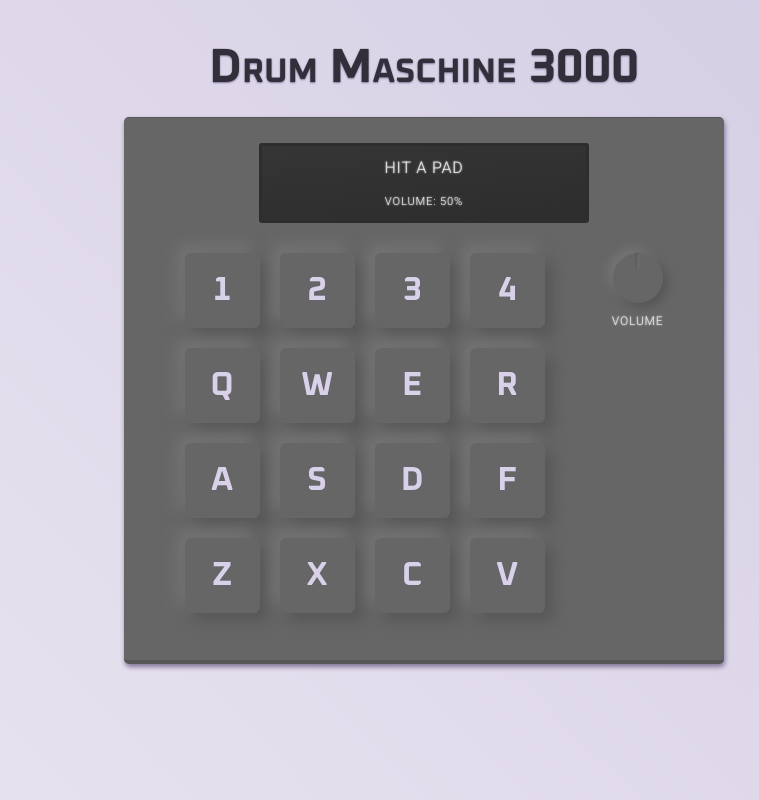
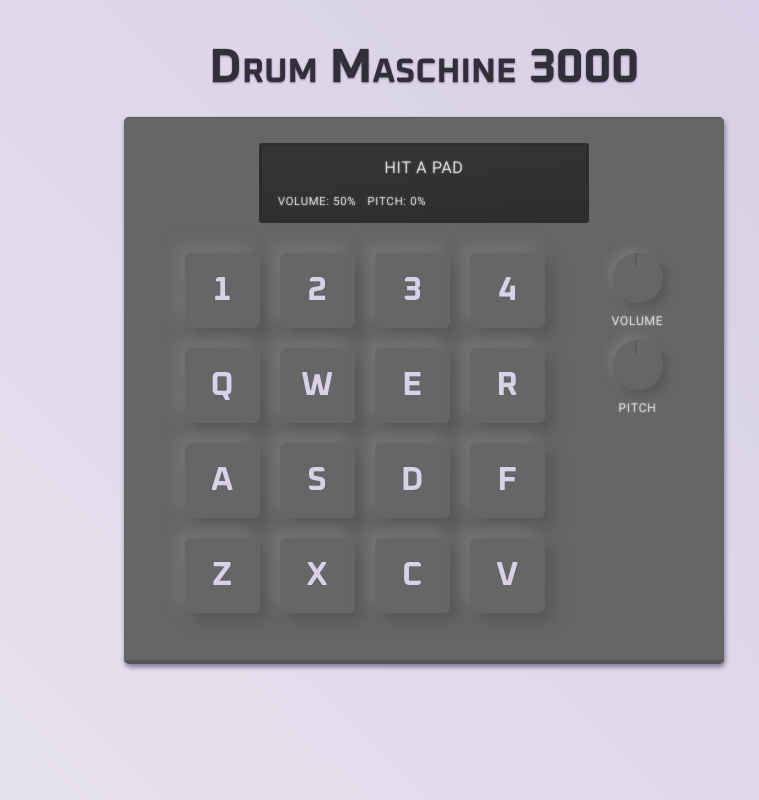
Before and after one commit to chadchristensen/drummachine3000, a React (Create React App) app: page / in a window 1280 px wide. Shown: the whole page, without its empty margins (216-975 px from the left). Built offline with nearby package versions, Linux system fonts and the light colour scheme; no server answers.

Commit message:
add pitch functionality

```diff
--- a/src/App.js
+++ b/src/App.js
@@ -80,7 +80,7 @@ function App () {
 
   const [activeSound, setActiveSound] = useState('Hit a pad');
   const [volume, setVolume] = useState(50);
-
+  const [pitch, setPitch] = useState(50);
   // Setup on first render
   useEffect(() => {
     // Setup Audio context
@@ -116,12 +116,16 @@ function App () {
     const keyIndex = keyMappings.findIndex(keyMapping => keyMapping.sound === activeSound);
     const soundFile = new Sound(context, buffer.getSoundByIndex(keyIndex));
 
-    soundFile.play(volume);
+    soundFile.play(volume, pitch);
   }, [activeSound]);
 
   function handleVolumeChange(newValue) {
     setVolume(newValue);
   };
+
+  function handlePitchChange(newPitchValue) {
+    setPitch(newPitchValue);
+  }
 
   return (
     <AppContainer>
@@ -129,7 +133,7 @@ function App () {
         <Title>Drum Maschine 3000</Title>
       </header>
       <DrumMachine>
-        <LedDisplay volume={volume} sound={activeSound} />
+        <LedDisplay volume={volume} pitch={pitch} sound={activeSound} />
         <WorkSpace>
           <DrumBank
             activeSound={activeSound}
@@ -145,6 +149,14 @@ function App () {
               value={volume}
               onChange={handleVolumeChange}
             />
+            <Knob
+              label='pitch'
+              degrees={260}
+              min={1}
+              max={100}
+              value={pitch}
+              onChange={handlePitchChange}
+            />
           </ControlKnobs>
         </WorkSpace>
       </DrumMachine>
--- a/src/Sound.js
+++ b/src/Sound.js
@@ -13,9 +13,10 @@ export default class Sound {
         this.gainNode.connect(this.context.destination);
     }
 
-    play(volume) {
+    play(volume, pitch) {
       this.setup();
       let gain = volume / 100;
+      this.source.playbackRate.value = pitch / 50;
       this.gainNode.gain.setValueAtTime(gain, 0);
       this.source.start(this.context.currentTime);
     }
--- a/src/components/LedDisplay.js
+++ b/src/components/LedDisplay.js
@@ -33,19 +33,21 @@ const SoundRow = styled.div`
 const ParameterRow = styled.div`
   font-size: .7em;
   // TODO: Uncomment once multiple parameters are added
-  /* align-self: flex-start; */
+  align-self: flex-start;
 
   span {
     display: inline-block;
+    margin-right: 1em;
   }
 `
 
-function LedDisplay({ sound, volume }) {
+function LedDisplay({ sound, volume, pitch }) {
   return (
     <DisplayContainer>
       <SoundRow sound={sound}>{sound}</SoundRow>
       <ParameterRow>
         <span>Volume: {volume}%</span>
+        <span>Pitch: {(pitch - 50) * 2}%</span>
       </ParameterRow>
     </DisplayContainer>
   )
@@ -53,7 +55,8 @@ function LedDisplay({ sound, volume }) {
 
 LedDisplay.propTypes = {
   sound: PropTypes.string,
-  volume: PropTypes.number
+  volume: PropTypes.number,
+  pitch: PropTypes.number
 }
 
 export default React.memo(LedDisplay);
```
